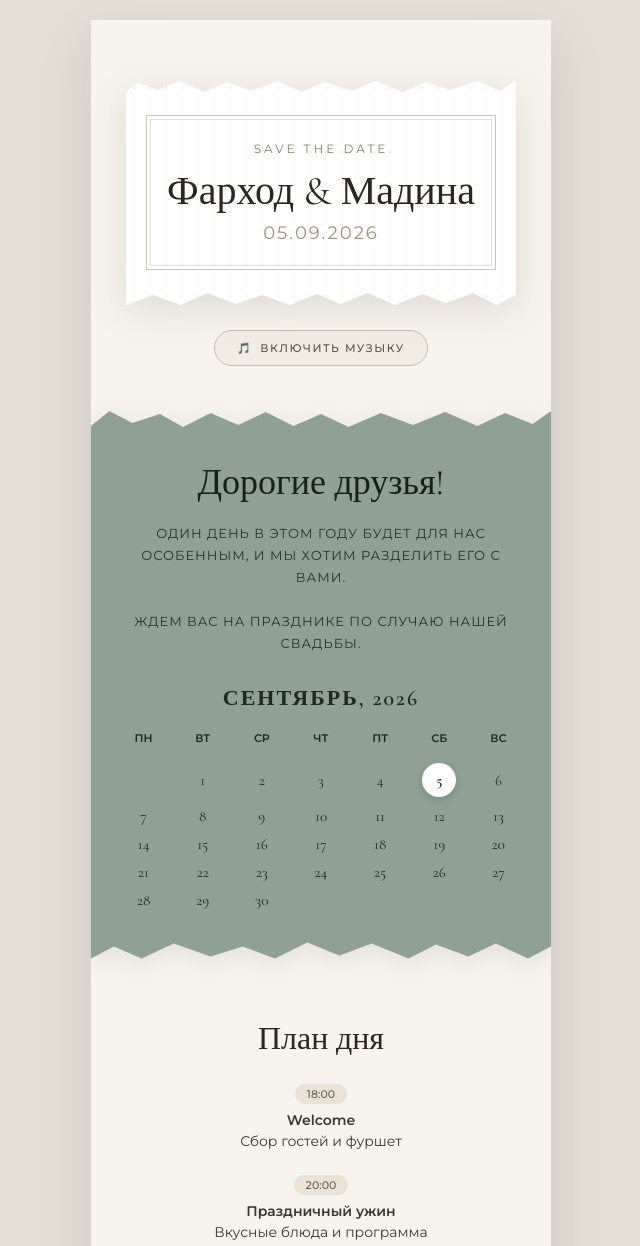
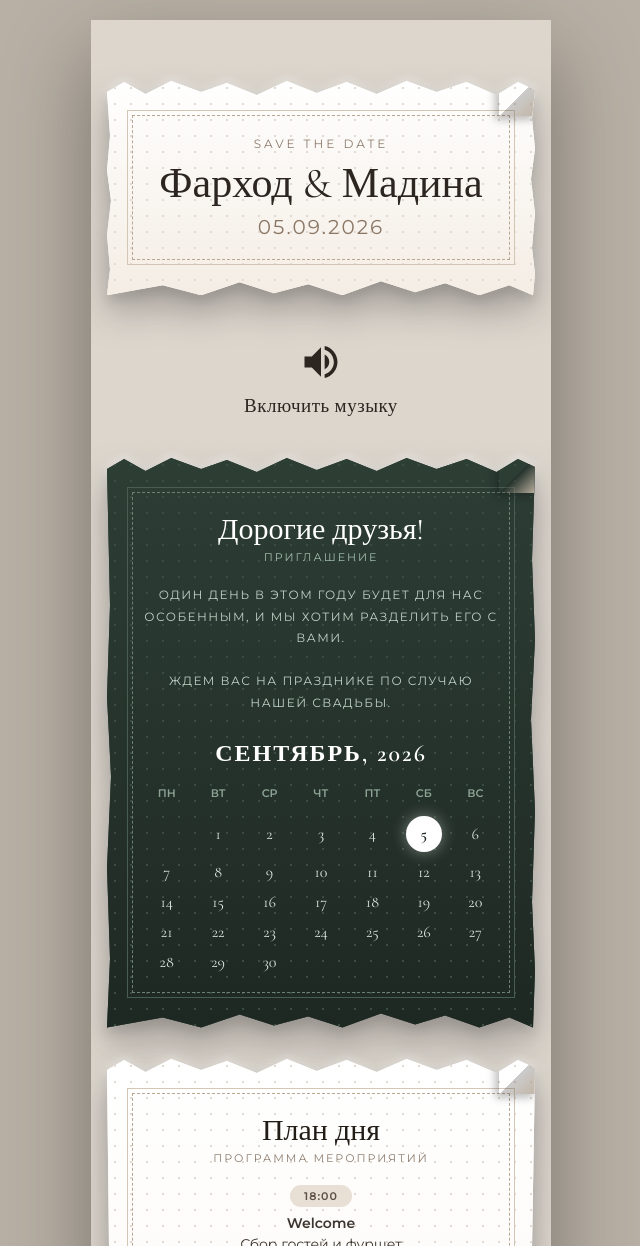
Before and after one commit to Irent999/wedding-invitation1, a plain HTML site: page index.html in a window 1280 px wide. Shown: the top 1246 px of the page, without its empty margins (319-959 px from the left). Drawn offline with nearby package versions, Linux system fonts and the light colour scheme.

Commit message:
index.html

```diff
--- a/index.html
+++ b/index.html
@@ -23,8 +23,8 @@
     }
 
     body {
-      background-color: #e3ded6;
-      color: #3d3630;
+      background-color: #b8b0a5;
+      color: #2c2520;
       font-family: 'Montserrat', sans-serif;
       display: flex;
       justify-content: center;
@@ -35,10 +35,11 @@
     .paper-scroll {
       max-width: 460px;
       width: 100%;
-      background: #f7f3ed;
-      box-shadow: 0 20px 50px rgba(50, 40, 30, 0.12);
+      background: #dcd6cd;
+      box-shadow: 0 35px 80px rgba(0, 0, 0, 0.35);
       position: relative;
       overflow: hidden;
+      padding: 20px 0 40px 0;
     }
 
     h1, h2, h3 {
@@ -46,208 +47,237 @@
       font-weight: 400;
     }
 
-    .section {
-      padding: 40px 25px;
+    /* === 3D-ОБЪЕМНЫЙ ЭФФЕКТ ДЛЯ РВАНОЙ БУМАГИ === */
+    .torn-card-wrapper {
+      position: relative;
+      margin: 30px 16px;
+      filter:
+        drop-shadow(0 18px 18px rgba(20, 15, 10, 0.28))
+        drop-shadow(0 6px 6px rgba(0, 0, 0, 0.15))
+        drop-shadow(0 -2px 4px rgba(255, 255, 255, 0.5));
+    }
+
+    .torn-card {
+      background-color: #faf7f2;
+      background-image:
+        radial-gradient(#e2dad0 1px, transparent 1px),
+        linear-gradient(180deg, #ffffff 0%, #f4ede4 100%);
+      background-size: 16px 16px, 100% 100%;
+      color: #221c17;
+      padding: 30px 20px;
+      position: relative;
+
+      /* Нерегулярный рваный край по всему внешнему периметру */
+      clip-path: polygon(
+        0% 12px, 4% 2px, 9% 14px, 15% 1px, 22% 12px, 28% 3px, 35% 15px, 42% 1px, 49% 13px, 56% 2px, 63% 14px, 70% 1px, 77% 12px, 84% 2px, 91% 15px, 96% 2px, 100% 10px,
+        calc(100% - 3px) 18%, 100% 32%, calc(100% - 4px) 46%, 100% 62%, calc(100% - 3px) 78%, 100% 90%, calc(100% - 2px) 100%,
+        94% calc(100% - 10px), 87% 100%, 79% calc(100% - 12px), 72% calc(100% - 3px), 64% calc(100% - 14px), 55% 100%, 47% calc(100% - 11px), 39% calc(100% - 2px), 31% calc(100% - 13px), 22% 100%, 13% calc(100% - 10px), 0% 100%,
+        3px 88%, 0% 72%, 4px 56%, 0% 42%, 3px 26%
+      );
+    }
+
+    /* 3D-Загнутый уголок для карточек */
+    .torn-card::after {
+      content: '';
+      position: absolute;
+      top: -2px;
+      right: -2px;
+      width: 38px;
+      height: 38px;
+      background: linear-gradient(135deg, transparent 50%, rgba(0,0,0,0.2) 51%, #c2b5a5 100%);
+      box-shadow: -4px 4px 8px rgba(0,0,0,0.25);
+      pointer-events: none;
+    }
+
+    .inner-frame {
+      border: 1px solid #d3c6b5;
+      outline: 1px dashed #b8a793;
+      outline-offset: -6px;
+      padding: 25px 15px;
       text-align: center;
       position: relative;
     }
 
-    .section-divider {
-      height: 1px;
-      width: 60%;
-      margin: 0 auto;
-      background: linear-gradient(to right, transparent, #dcd3c5, transparent);
-    }
-
-    /* === СЕКЦИЯ 1: HERO (ИМЕНА В РВАНОЙ РАМКЕ) === */
+    /* === СЕКЦИЯ 1: HERO (ИМЕНА) === */
     .hero-section {
-      padding-top: 45px;
-      padding-bottom: 25px;
-    }
-
-    /* Обёртка с тенью для рваной бумаги */
-    .hero-torn-wrapper {
-      margin: 15px 10px 25px 10px;
-      position: relative;
-      filter: drop-shadow(0 10px 18px rgba(60, 50, 40, 0.12));
-    }
-
-    /* Карточка из рваной бумаги с именами */
-    .hero-torn-card {
-      background-color: #ffffff;
-      background-image: radial-gradient(#f3ede4 1px, transparent 1px);
-      background-size: 16px 16px;
-      padding: 35px 20px;
-      /* CSS-маска рваного края */
-      clip-path: polygon(
-        0% 12px, 3% 2px, 8% 10px, 14% 1px, 20% 12px, 26% 2px, 32% 11px, 39% 1px, 45% 12px, 51% 2px, 58% 11px, 64% 1px, 71% 12px, 77% 2px, 83% 10px, 90% 1px, 96% 11px, 100% 0px,
-        100% calc(100% - 10px), 95% 100%, 89% calc(100% - 12px), 82% calc(100% - 2px), 76% calc(100% - 11px), 69% 100%, 62% calc(100% - 12px), 55% calc(100% - 1px), 49% calc(100% - 11px), 42% 100%, 35% calc(100% - 10px), 28% calc(100% - 1px), 21% calc(100% - 12px), 14% 100%, 7% calc(100% - 10px), 0% 100%
-      );
-    }
-
-    /* Внутренняя элегантная рамка */
-    .hero-inner-frame {
-      border: 1px solid #d4c5b3;
-      outline: 1px solid #e8dfd3;
-      outline-offset: -5px;
-      padding: 25px 15px;
+      text-align: center;
+      padding: 10px 0;
     }
 
     .save-the-date {
       font-size: 12px;
       letter-spacing: 3px;
       color: #8c7b6c;
-      margin-bottom: 12px;
+      margin-bottom: 10px;
       text-transform: uppercase;
     }
 
     h1 {
-      font-size: 40px;
+      font-size: 42px;
       color: #2c2520;
-      margin-bottom: 8px;
-      line-height: 1.15;
+      margin-bottom: 6px;
+      line-height: 1.1;
     }
 
     .event-date {
-      font-size: 18px;
+      font-size: 20px;
       letter-spacing: 2px;
-      color: #a38f7d;
+      color: #8a7665;
+      margin-top: 8px;
     }
 
-    /* Кнопка музыки */
     .music-btn {
-      background-color: #f2ece4;
-      border: 1px solid #c8bcad;
-      color: #5c4f43;
-      padding: 10px 22px;
-      font-family: 'Montserrat', sans-serif;
-      font-size: 11px;
-      font-weight: 500;
-      letter-spacing: 1.5px;
-      text-transform: uppercase;
-      border-radius: 30px;
+      background: transparent;
+      border: none;
       cursor: pointer;
       display: inline-flex;
+      flex-direction: column;
       align-items: center;
-      justify-content: center;
-      gap: 8px;
-      transition: all 0.3s ease;
+      gap: 10px;
+      margin-top: 15px;
+      transition: transform 0.2s ease;
     }
 
     .music-btn:hover {
-      background-color: #e5dccf;
-      color: #2c2520;
+      transform: scale(1.05);
     }
 
-    /* === СЕКЦИЯ 2: КАЛЕНДАРЬ === */
-    .torn-paper-wrapper {
-      margin: 20px 0;
-      position: relative;
-      filter: drop-shadow(0 6px 12px rgba(0, 0, 0, 0.08));
+    .speaker-icon {
+      width: 44px;
+      height: 44px;
+      fill: #2c2520;
     }
 
-    .calendar-section {
-      background-color: #8fa193;
-      color: #1f2821;
-      padding: 50px 25px;
-      text-align: center;
-      clip-path: polygon(
-        0% 15px, 4% 0px, 9% 12px, 15% 3px, 20% 16px, 26% 2px, 32% 14px, 38% 1px, 44% 15px, 50% 3px, 56% 16px, 63% 2px, 70% 14px, 77% 1px, 84% 15px, 90% 2px, 96% 13px, 100% 0px,
-        100% calc(100% - 12px), 95% 100%, 88% calc(100% - 15px), 82% calc(100% - 2px), 75% calc(100% - 14px), 69% 100%, 61% calc(100% - 15px), 54% calc(100% - 3px), 47% calc(100% - 16px), 40% 100%, 33% calc(100% - 12px), 26% calc(100% - 2px), 18% calc(100% - 15px), 11% 100%, 5% calc(100% - 12px), 0% 100%
-      );
+    .music-text {
+      font-family: 'Cormorant Garamond', serif;
+      font-size: 19px;
+      color: #2c2520;
+      letter-spacing: 0.5px;
     }
 
-    .calendar-section h2 {
-      font-size: 36px;
-      margin-bottom: 18px;
-      color: #172119;
+    /* === СЕКЦИЯ 2: КАЛЕНДАРЬ (ИЗУМРУДНО-ЗЕЛЕНАЯ) === */
+    .green-theme {
+      background-color: #2b3a32 !important;
+      background-image:
+        radial-gradient(#3a4d43 1px, transparent 1px),
+        linear-gradient(180deg, #2d3e35 0%, #1e2822 100%) !important;
+      color: #e8eee9 !important;
     }
 
-    .invitation-text {
-      font-size: 13px;
-      line-height: 1.7;
-      text-transform: uppercase;
-      letter-spacing: 1px;
-      margin-bottom: 30px;
-      color: #273329;
+    .green-theme .inner-frame {
+      border: 1px solid #4a5d51 !important;
+      outline: 1px dashed #6b8273 !important;
     }
 
-    .month-title {
+    .green-theme .card-title {
+      color: #ffffff !important;
+    }
+
+    .green-theme .card-subtitle {
+      color: #a3bead !important;
+    }
+
+    .invitation-text-green {
+      font-size: 12px;
+      line-height: 1.8;
+      text-transform: uppercase;
+      letter-spacing: 1.5px;
+      margin-bottom: 25px;
+      color: #c0d2c6;
+    }
+
+    .month-title-green {
       font-family: 'Cormorant Garamond', serif;
-      font-size: 22px;
+      font-size: 24px;
       letter-spacing: 2px;
-      margin-bottom: 20px;
+      margin-bottom: 18px;
       text-transform: uppercase;
       font-weight: 600;
+      color: #ffffff;
     }
 
-    .calendar-grid {
+    .calendar-grid-green {
       display: grid;
       grid-template-columns: repeat(7, 1fr);
       gap: 10px 4px;
       align-items: center;
       justify-items: center;
-      font-size: 15px;
+      font-size: 16px;
       font-family: 'Cormorant Garamond', serif;
+      color: #dce7e0;
     }
 
-    .day-header {
+    .day-header-green {
       font-family: 'Montserrat', sans-serif;
       font-size: 11px;
       font-weight: 600;
-      margin-bottom: 8px;
+      color: #8ca394;
+      margin-bottom: 6px;
     }
 
-    .active-day {
+    .active-day-green {
       background-color: #ffffff;
-      color: #1f2821;
-      width: 34px;
-      height: 34px;
+      color: #1e2822;
+      width: 36px;
+      height: 36px;
       border-radius: 50%;
       display: flex;
       align-items: center;
       justify-content: center;
-      font-weight: 600;
-      box-shadow: 0 3px 8px rgba(0, 0, 0, 0.12);
+      font-weight: 700;
+      box-shadow: 0 0 15px rgba(255, 255, 255, 0.4);
     }
 
-    /* === СЕКЦИЯ 3: ПРОГРАММА ДНЯ === */
-    .program-section h2 {
-      font-size: 32px;
-      margin-bottom: 25px;
-      color: #2c2520;
+    /* === СТРАНИЧНЫЕ РАЗДЕЛИТЕЛИ ВНУТРИ ЕДИНОГО БЛОКА === */
+    .card-title {
+      font-size: 30px;
+      color: #221c17;
+      margin-bottom: 4px;
+      line-height: 1.1;
     }
 
+    .card-subtitle {
+      font-size: 11px;
+      letter-spacing: 2px;
+      text-transform: uppercase;
+      color: #8c7b6c;
+      margin-bottom: 20px;
+    }
+
+    .section-divider-clean {
+      height: 1px;
+      width: 80%;
+      margin: 35px auto;
+      background: linear-gradient(to right, transparent, #c9baa6, transparent);
+    }
+
+    /* Стили элементов внутренней программы */
     .timeline-item {
-      margin-bottom: 22px;
+      margin-bottom: 20px;
     }
 
     .time-badge {
       display: inline-block;
-      background: #eae2d6;
-      color: #6e5e51;
-      padding: 3px 12px;
+      background: #e8dfd5;
+      color: #5c4f43;
+      padding: 4px 14px;
       border-radius: 12px;
       font-size: 11px;
-      font-weight: 500;
+      font-weight: 600;
       margin-bottom: 6px;
+      letter-spacing: 1px;
     }
 
     .timeline-item p {
       font-size: 14px;
       line-height: 1.5;
-    }
-
-    /* === СЕКЦИЯ 4: ЛОКАЦИЯ (УРГЕНЧ) === */
-    .location-section h2 {
-      font-size: 32px;
-      margin-bottom: 10px;
+      color: #3d3630;
     }
 
     .venue-title {
       font-size: 18px;
       font-weight: 600;
-      color: #4a4037;
+      color: #3d3630;
       margin-bottom: 4px;
     }
 
@@ -259,47 +289,45 @@
 
     .map-container {
       width: 100%;
-      height: 260px;
+      height: 240px;
       border-radius: 8px;
       overflow: hidden;
-      border: 1px solid #e0d7c8;
+      border: 1px solid #dcd3c5;
       margin-bottom: 20px;
+      box-shadow: 0 4px 12px rgba(0,0,0,0.06);
     }
 
     .map-btn {
       display: inline-block;
-      background-color: #5c4f43;
+      background-color: #3d3630;
       color: #ffffff;
       text-decoration: none;
-      padding: 12px 24px;
+      padding: 12px 26px;
       font-size: 11px;
       border-radius: 25px;
-      letter-spacing: 1px;
+      letter-spacing: 1.5px;
       text-transform: uppercase;
       transition: background 0.3s;
     }
 
     .map-btn:hover {
-      background-color: #3b322a;
-    }
-
-    /* === СЕКЦИЯ 5: ТАЙМЕР === */
-    .timer-section h2 {
-      font-size: 30px;
-      margin-bottom: 20px;
+      background-color: #1a1512;
     }
 
     .countdown-box {
       display: flex;
       justify-content: center;
       gap: 12px;
+      margin-top: 10px;
     }
 
     .timer-unit {
-      background: #f2ece4;
-      padding: 10px;
-      border-radius: 6px;
+      background: #ffffff;
+      padding: 12px 10px;
+      border-radius: 8px;
       min-width: 70px;
+      box-shadow: 0 4px 12px rgba(0,0,0,0.06);
+      border: 1px solid #eae3d9;
     }
 
     .timer-value {
@@ -308,6 +336,8 @@
       font-weight: 600;
       color: #2c2520;
       display: block;
+      line-height: 1;
+      margin-bottom: 4px;
     }
 
     .timer-label {
@@ -317,7 +347,7 @@
       letter-spacing: 1px;
     }
 
-    /* === ЭФФЕКТ ПОЯВЛЕНИЯ ПРИ СКРОЛЛЕ === */
+    /* Анимация скролла */
     .reveal {
       opacity: 0;
       transform: translateY(30px);
@@ -338,12 +368,11 @@
     <!-- Аудиофайл -->
     <audio id="bg-music" src="музыка.mp3" loop></audio>
 
-    <!-- 1. Главный экран (Имена в рамке из рваной бумаги) -->
-    <section class="section hero-section">
-
-      <div class="hero-torn-wrapper">
-        <div class="hero-torn-card">
-          <div class="hero-inner-frame">
+    <!-- 1. HERO (Рваная карточка №1 — Имена) -->
+    <section class="hero-section">
+      <div class="torn-card-wrapper">
+        <div class="torn-card">
+          <div class="inner-frame">
             <p class="save-the-date">Save the Date</p>
             <h1>Фарход & Мадина</h1>
             <p class="event-date">05.09.2026</p>
@@ -351,39 +380,44 @@
         </div>
       </div>
 
+      <!-- Кнопка музыки -->
       <button id="music-btn" class="music-btn" onclick="toggleMusic()">
-        <span id="music-icon">🎵</span>
-        <span id="music-text">Включить музыку</span>
+        <svg class="speaker-icon" viewBox="0 0 24 24">
+          <path d="M3 9v6h4l5 5V4L7 9H3zm13.5 3c0-1.77-1.02-3.29-2.5-4.03v8.05c1.48-.73 2.5-2.25 2.5-4.02zM14 3.23v2.06c2.89.86 5 3.54 5 6.71s-2.11 5.85-5 6.71v2.06c4.01-.91 7-4.49 7-8.77s-2.99-7.86-7-8.77z"/>
+        </svg>
+        <span id="music-text" class="music-text">Включить музыку</span>
       </button>
-
     </section>
 
-    <!-- 2. Календарь -->
-    <div class="torn-paper-wrapper reveal">
-      <section class="calendar-section">
-        <h2>Дорогие друзья!</h2>
-        <p class="invitation-text">
+    <!-- 2. КАЛЕНДАРЬ (Рваная карточка №2 — Изумрудно-зелёная) -->
+    <div class="torn-card-wrapper reveal">
+      <div class="torn-card green-theme">
+        <div class="inner-frame">
+          <h2 class="card-title">Дорогие друзья!</h2>
+          <p class="card-subtitle">Приглашение</p>
+
+          <p class="invitation-text-green">
             Один день в этом году будет для нас особенным, и мы хотим разделить его с вами.<br><br>
             Ждем вас на празднике по случаю нашей свадьбы.
           </p>
 
-        <div class="month-title">Сентябрь, 2026</div>
+          <div class="month-title-green">Сентябрь, 2026</div>
 
-        <div class="calendar-grid">
-          <span class="day-header">ПН</span>
-          <span class="day-header">ВТ</span>
-          <span class="day-header">СР</span>
-          <span class="day-header">ЧТ</span>
-          <span class="day-header">ПТ</span>
-          <span class="day-header">СБ</span>
-          <span class="day-header">ВС</span>
+          <div class="calendar-grid-green">
+            <span class="day-header-green">ПН</span>
+            <span class="day-header-green">ВТ</span>
+            <span class="day-header-green">СР</span>
+            <span class="day-header-green">ЧТ</span>
+            <span class="day-header-green">ПТ</span>
+            <span class="day-header-green">СБ</span>
+            <span class="day-header-green">ВС</span>
 
             <span></span>
             <span>1</span>
             <span>2</span>
             <span>3</span>
             <span>4</span>
-          <span class="active-day">5</span>
+            <span class="active-day-green">5</span>
             <span>6</span>
 
             <span>7</span><span>8</span><span>9</span><span>10</span><span>11</span><span>12</span><span>13</span>
@@ -391,72 +425,86 @@
             <span>21</span><span>22</span><span>23</span><span>24</span><span>25</span><span>26</span><span>27</span>
             <span>28</span><span>29</span><span>30</span>
           </div>
-      </section>
+        </div>
+      </div>
     </div>
 
-    <!-- 3. Программа дня -->
-    <section class="section program-section reveal">
-      <h2>План дня</h2>
+    <!-- 3. ЕДИНАЯ БОЛЬШАЯ КАРТОЧКА С РВАНЫМИ КРАЯМИ ПО ВНЕШНЕМУ КОНТУРУ -->
+    <div class="torn-card-wrapper reveal">
+      <div class="torn-card">
+        <div class="inner-frame">
+
+          <!-- Подсекция: План дня -->
+          <div>
+            <h2 class="card-title">План дня</h2>
+            <p class="card-subtitle">Программа мероприятий</p>
+
             <div class="timeline-item">
               <span class="time-badge">18:00</span>
               <p><strong>Welcome</strong><br>Сбор гостей и фуршет</p>
             </div>
             <div class="timeline-item">
-        <span class="time-badge">20:00</span>
+              <span class="time-badge">19:00</span>
               <p><strong>Праздничный ужин</strong><br>Вкусные блюда и программа</p>
             </div>
-    </section>
+          </div>
 
-    <div class="section-divider"></div>
+          <div class="section-divider-clean"></div>
 
-    <!-- 4. Локация (Ургенч, Saltanat) -->
-    <section class="section location-section reveal">
-      <h2>Локация</h2>
+          <!-- Подсекция: Локация -->
+          <div>
+            <h2 class="card-title">Локация</h2>
+            <p class="card-subtitle">Место проведения</p>
+
             <div class="venue-title">Ресторан «Saltanat»</div>
             <div class="venue-address">Хорезмская область, г. Ургенч, МСГ «Машъал»</div>
 
             <div class="map-container">
               <iframe src="https://yandex.ru/map-widget/v1/?ll=60.625518%2C41.542970&z=16&pt=60.625518%2C41.542970%2Cpm2rdm~60.625518%2C41.542970" width="100%" height="100%" frameborder="0" allowfullscreen="true"></iframe>
             </div>
+
             <a href="https://yandex.uz/maps/org/80074082736" target="_blank" class="map-btn">Открыть в Яндекс Картах</a>
-    </section>
+          </div>
 
-    <div class="section-divider"></div>
+          <div class="section-divider-clean"></div>
 
-    <!-- 5. Таймер -->
-    <section class="section timer-section reveal">
-      <h2>До встречи осталось</h2>
+          <!-- Подсекция: Таймер -->
+          <div>
+            <h2 class="card-title">До встречи</h2>
+            <p class="card-subtitle">Осталось времени</p>
+
             <div class="countdown-box" id="countdown">
               <div class="timer-unit"><span class="timer-value" id="days">0</span><span class="timer-label">дней</span></div>
               <div class="timer-unit"><span class="timer-value" id="hours">0</span><span class="timer-label">часов</span></div>
               <div class="timer-unit"><span class="timer-value" id="minutes">0</span><span class="timer-label">минут</span></div>
             </div>
-    </section>
+          </div>
+
+        </div>
+      </div>
+    </div>
 
   </div>
 
   <script>
-    // Плеер
+    // Управление музыкой
     function toggleMusic() {
       const audio = document.getElementById('bg-music');
-      const icon = document.getElementById('music-icon');
       const text = document.getElementById('music-text');
 
       if (audio.paused) {
         audio.play().then(() => {
-          icon.textContent = '⏸';
           text.textContent = 'Пауза';
         }).catch(err => {
           alert("Положите файл music.mp3 в одну папку с index.html");
         });
       } else {
         audio.pause();
-        icon.textContent = '🎵';
         text.textContent = 'Включить музыку';
       }
     }
 
-    // Таймер обратного отсчета
+    // Таймер обратного отсчета до 5 сентября 2026 года
     const targetDate = new Date('September 5, 2026 12:00:00').getTime();
 
     function updateTimer() {
@@ -479,7 +527,7 @@
     updateTimer();
     setInterval(updateTimer, 1000);
 
-    // Плавное появление при скролле (IntersectionObserver)
+    // Плавное появление элементов при прокрутке
     const revealObserver = new IntersectionObserver((entries) => {
       entries.forEach(entry => {
         if (entry.isIntersecting) {
@@ -487,7 +535,7 @@
         }
       });
     }, {
-      threshold: 0.15
+      threshold: 0.1
     });
 
     document.querySelectorAll('.reveal').forEach(element => {
```
Lines whose indentation alone changed are shown as unchanged.
